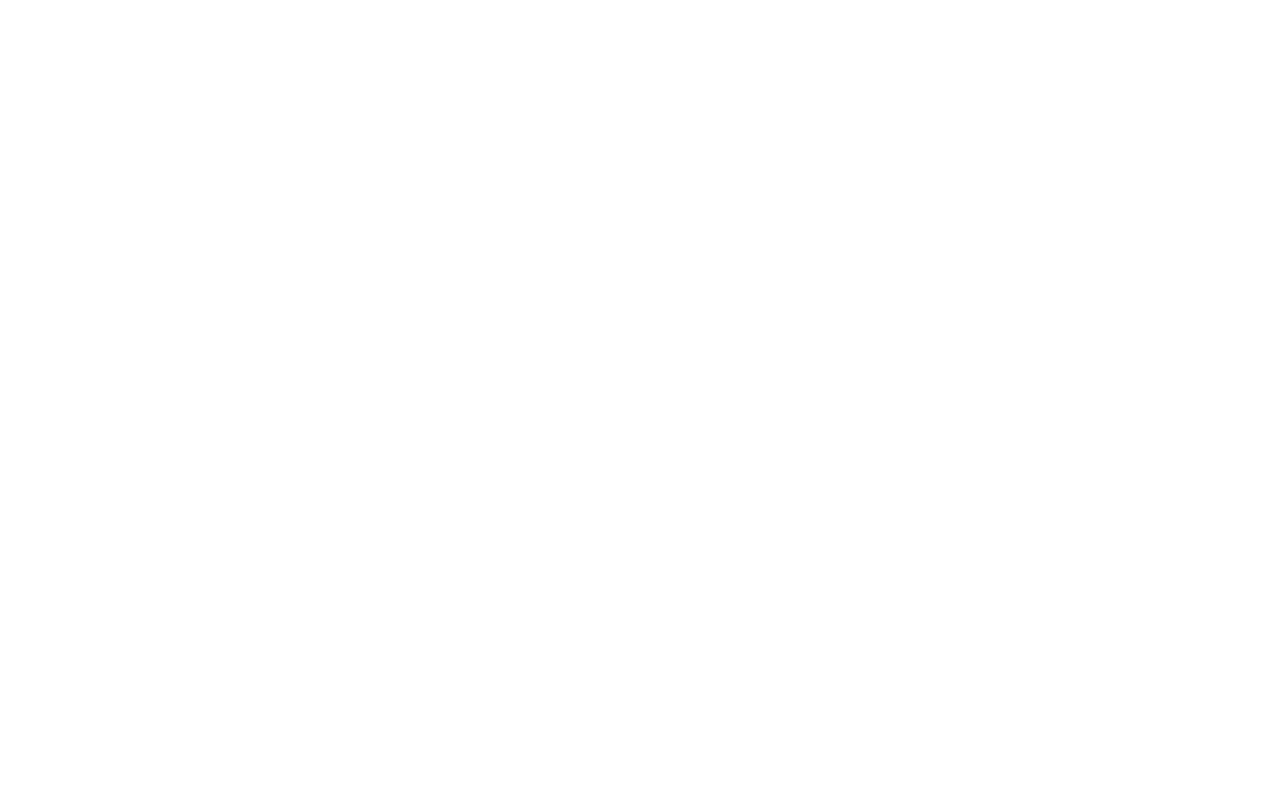
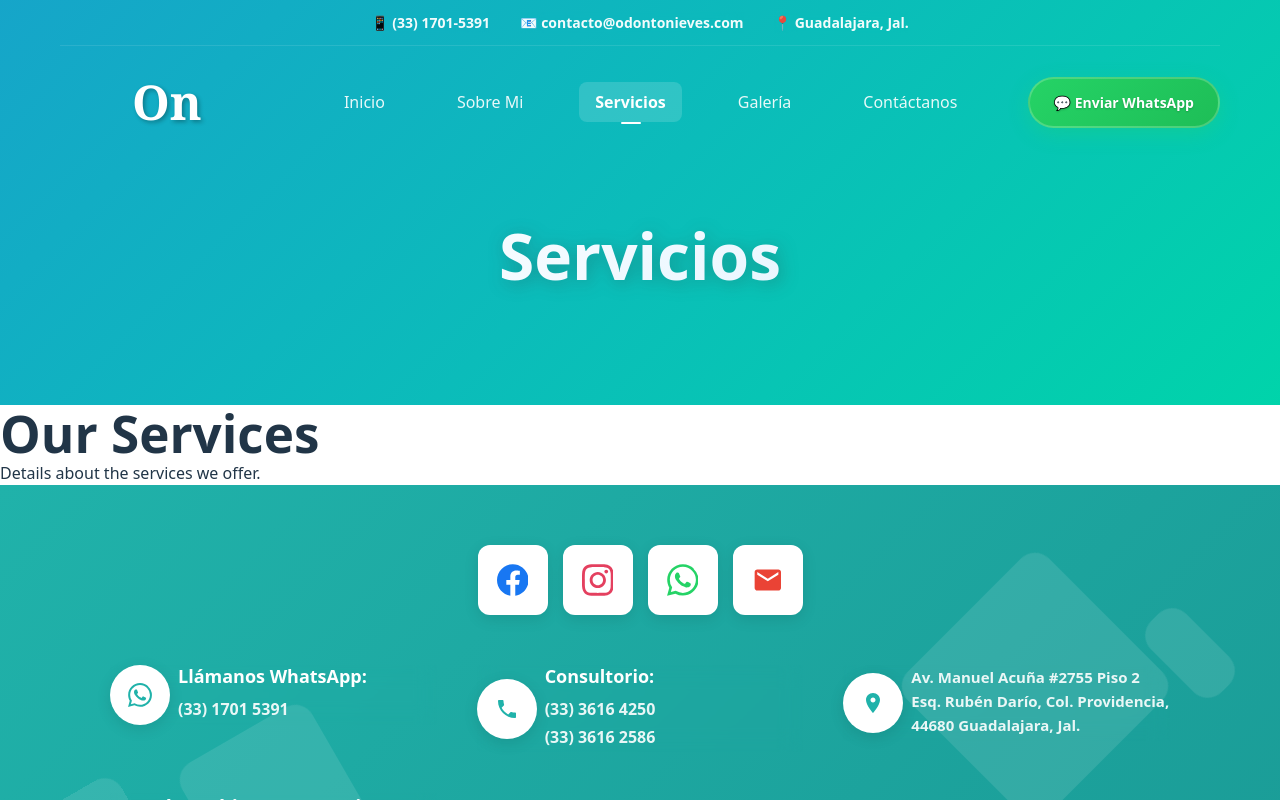
Before and after one commit to Jan-Amixtlan/odonto-nieves, a React (Vite) app: page /services in a window 1280 px wide. Before the commit this address had no page. Built offline with nearby package versions, Linux system fonts and the light colour scheme.

Commit message:
Add ServicesScreen component and update routing; modify navigation links for services

```diff
--- a/src/App.jsx
+++ b/src/App.jsx
@@ -3,6 +3,7 @@
 import DentalHero from './Components/Hero/DentalHero';
 import HomeScreen from './pages/HomeScreen';
 import AboutMeScreen from './pages/AboutMeScreen';
+import ServicesScreen from './pages/ServicesScreen';
 import './App.css';
 
 function App() {
@@ -11,6 +12,7 @@
       <Routes>
         <Route path="/" element={<HomeScreen />} />
         <Route path="/about" element={<AboutMeScreen />} />
+        <Route path="/services" element={<ServicesScreen />} />
       </Routes>
     </BrowserRouter>
   );
--- a/src/Components/Hero/DentalHero.jsx
+++ b/src/Components/Hero/DentalHero.jsx
@@ -107,7 +107,7 @@
                 <nav className="navigation desktop-nav">
                     <a href="/">Inicio</a>
                     <a href="/about">Sobre Mi</a>
-                    <a href="#servicios">Servicios</a>
+                    <a href="/services">Servicios</a>
                     <a href="#galeria">Galería</a>
                     <a href="#contactanos">Contáctanos</a>
                 </nav>
@@ -165,7 +165,7 @@
                         <span className="nav-icon">👨‍⚕️</span>
                         Sobre Mi
                     </a>
-                    <a href="#servicios" onClick={closeMenu}>
+                    <a href="#services" onClick={closeMenu}>
                         <span className="nav-icon">🦷</span>
                         Servicios
                     </a>
--- a/src/Components/PageHeader/PageHeader.jsx
+++ b/src/Components/PageHeader/PageHeader.jsx
@@ -1,9 +1,11 @@
 import React, { useState, useEffect } from 'react';
+import { useNavigate } from 'react-router-dom';
 import './PageHeader.css';
 
 const PageHeader = ({ title = "Sobre Mi", currentPage = "sobre-mi" }) => {
     const [isMenuOpen, setIsMenuOpen] = useState(false);
     const [isScrolled, setIsScrolled] = useState(false);
+    const navigate = useNavigate();
 
     useEffect(() => {
         const handleScroll = () => {
@@ -16,15 +18,19 @@
 
     const navigationItems = [
         { name: 'Inicio', href: '/', id: 'inicio' },
-        { name: 'Sobre Mi', href: '#sobre-mi', id: 'sobre-mi' },
-        { name: 'Servicios', href: '#servicios', id: 'servicios' },
+        { name: 'Sobre Mi', href: '/about', id: 'sobre-mi' },
+        { name: 'Servicios', href: '/services', id: 'services' },
         { name: 'Galería', href: '#galeria', id: 'galeria' },
         { name: 'Contáctanos', href: '#contactanos', id: 'contactanos' }
     ];
 
     const handleNavClick = (href, id) => {
         if (id === 'inicio') {
-            window.location.href = '/';
+            navigate('/');
+        } else if (id === 'sobre-mi') {
+            navigate('/about');
+        } else if (id === 'services') {
+            navigate('/services');
         } else {
             // Para navegación interna con anchors o SPA, puedes usar scroll o router
             const anchor = document.querySelector(href);
--- /dev/null
+++ b/src/pages/ServicesScreen.jsx
@@ -0,0 +1,17 @@
+import ContactFooter from "../Components/ContactFooter/ContactFooter";
+import Footer from "../Components/Footer/Footer";
+import PageHeader from "../Components/PageHeader/PageHeader";
+
+const ServicesScreen = () => {
+    return (
+        <>
+            <PageHeader title="Servicios" currentPage="services" />
+            <h1>Our Services</h1>
+            <p>Details about the services we offer.</p>
+            <ContactFooter />
+            <Footer />
+        </>
+    );
+};
+
+export default ServicesScreen;
```
Also changed, not shown: src/Components/ServicesAll/ServicesAll.css (added), src/Components/ServicesAll/ServicesAll.jsx (added).
